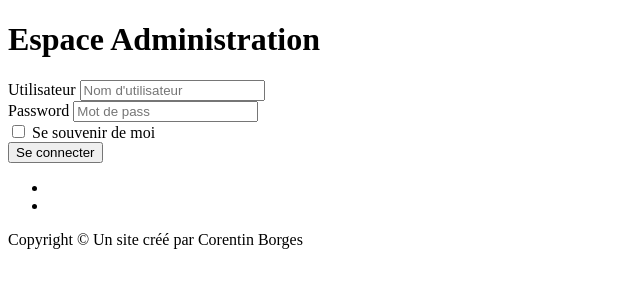
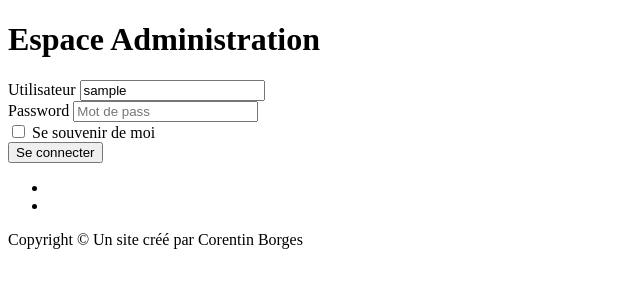
Before and after one commit to CorentinBorges/chloeV2, a Symfony app: template templates/security/login.html.twig in a window 1280 px wide. Shown: the part 135-435 px from the top of the page, without its empty margins (0-640 px from the left). Run offline with Twig, Linux system fonts and the light colour scheme; the template is opened without the code that fills it: most values are stand-ins (such as "Sample title", 1, 10 or a date in 2020); some libraries are stand-ins or nearby versions.

Commit message:
login save id if wrong requests

```diff
--- a/templates/security/login.html.twig
+++ b/templates/security/login.html.twig
@@ -9,7 +9,7 @@
             {% endif %}
             <div class="form-group" >
                 <label for="username">Utilisateur</label>
-                <input type="text" class="form-control" id="username" name='username' aria-describedby="emailHelp" placeholder="Nom d'utilisateur">
+                <input type="text" class="form-control" id="username" value="{{ last_username }}" name='username' aria-describedby="emailHelp" placeholder="Nom d'utilisateur">
             </div>
             <div class="form-group">
                 <label for="pass">Password</label>
```
